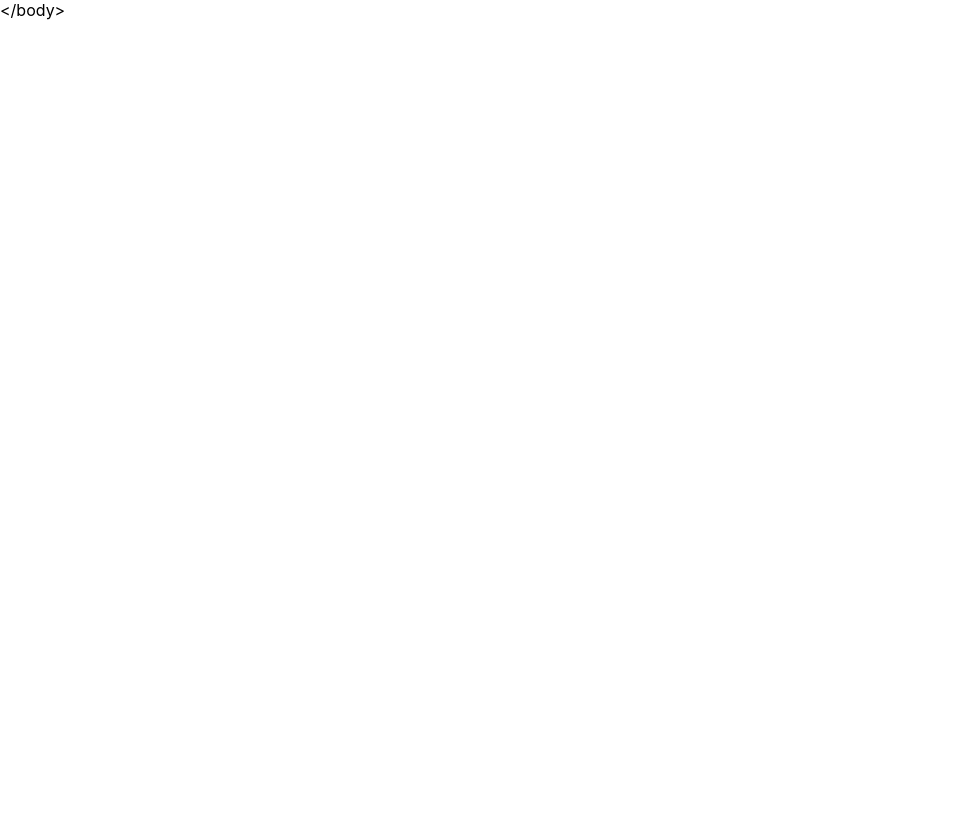
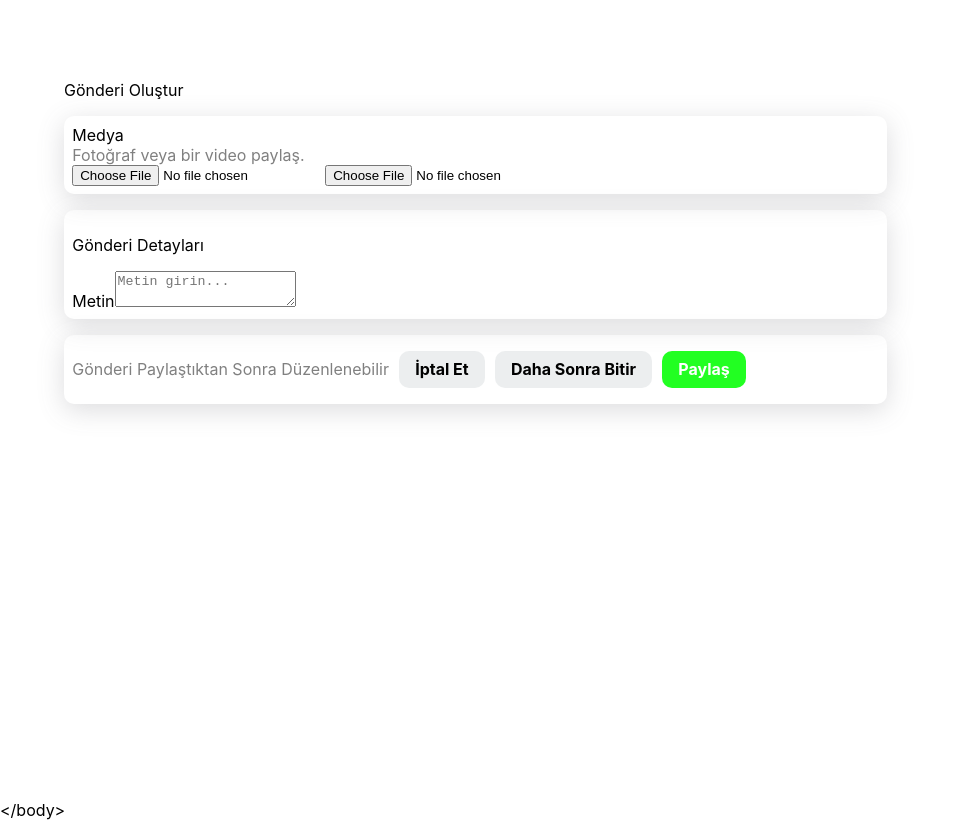
Before and after one commit to MuhammedIkbalAKGUNDOGDU/imece-test-website, a React (Vite) app in the folder imece/: page /gonderi-olustur in a window 1280 px wide. Before the commit this address had no page. Shown: the whole page, without its empty margins (0-954 px from the left). Built offline with nearby package versions, Linux system fonts and the light colour scheme.

Commit message:
gonderi oluşturma progress

```diff
--- a/imece/src/main.jsx
+++ b/imece/src/main.jsx
@@ -16,6 +16,7 @@ import AddUrun from "./pages/seller/urunEkle1";
 import AddUrun2 from "./pages/seller/urunEkle2";
 import AddUrun3 from "./pages/seller/urunEkle3";
 import AddUrun4 from "./pages/seller/urunEkle4";
+import GonderiOlustur from "./pages/seller/gonderiOlustur";
 ReactDOM.createRoot(document.getElementById("root")).render(
   <BrowserRouter>
     <Routes>
@@ -33,6 +34,7 @@ ReactDOM.createRoot(document.getElementById("root")).render(
       <Route path="/Urun-Ekle-2" element={<AddUrun2 />}></Route>
       <Route path="/Urun-Ekle-3" element={<AddUrun3 />}></Route>
       <Route path="/Urun-Ekle-4" element={<AddUrun4 />}></Route>
+      <Route path="/gonderi-olustur" element={<GonderiOlustur />}></Route>
     </Routes>
   </BrowserRouter>
 );
--- /dev/null
+++ b/imece/src/pages/seller/gonderiOlustur.jsx
@@ -0,0 +1,43 @@
+import React from "react";
+import "../../styles/seller/gonderiolustur.css";
+const gonderiOlustur = () => {
+  return (
+    <div className="gonderiolusturma-container">
+      <div className="gonderiolusturma-left">
+        <div>
+          <p>Gönderi Oluştur</p>
+        </div>
+        <div className="gonderiolustur-cont1">
+          <p className="notmargin">Medya</p>
+          <p className="notmargin gray">Fotoğraf veya bir video paylaş.</p>
+          <div className="gonderiolustur-cont1-2">
+            <div className="gonderiolustur-cont1-2-3">
+              {" "}
+              <input type="file" accept="image/*" />
+            </div>
+            <div className="gonderiolustur-cont1-2-3">
+              {" "}
+              <input type="file" accept="video/*" />
+            </div>
+          </div>
+        </div>
+
+        <div className="gonderiolustur-cont2">
+          <p>Gönderi Detayları</p>
+          <label>Metin</label>
+          <textarea placeholder="Metin girin..." />
+        </div>
+
+        <div className="gonderiolustur-cont3">
+          <p>Gönderi Paylaştıktan Sonra Düzenlenebilir</p>
+          <div className="gonderiolustur-cont3-1">İptal Et</div>
+          <div className="gonderiolustur-cont3-1">Daha Sonra Bitir</div>
+          <div className="gonderiolustur-cont3-2">Paylaş</div>
+        </div>
+      </div>
+      <div className="gonderiolusturma-rigth"></div>
+    </div>
+  );
+};
+
+export default gonderiOlustur;
--- /dev/null
+++ b/imece/src/styles/seller/gonderiolustur.css
@@ -0,0 +1,51 @@
+.gonderiolusturma-container {
+  display: grid;
+  grid-template-columns: 2.5fr 1fr;
+  padding: 5%;
+  height: 100vh;
+  box-sizing: border-box;
+}
+.gonderiolustur-cont1 {
+  box-shadow: 0 6px 27px #64646f3a;
+  border-radius: 10px;
+  padding: 1%;
+  margin-top: 2%;
+}
+.gonderiolustur-cont2 {
+  box-shadow: 0 6px 27px #64646f3a;
+  border-radius: 10px;
+  padding: 1%;
+  margin-top: 2%;
+}
+.gonderiolustur-cont3 {
+  box-shadow: 0 6px 27px #64646f3a;
+  border-radius: 10px;
+  padding: 1%;
+  display: flex;
+  gap: 10px;
+  align-items: center;
+  margin-top: 2%;
+  p {
+    color: gray;
+  }
+}
+.gonderiolustur-cont1-2 {
+  display: flex;
+}
+.gonderiolustur-cont1-2-3 {
+  display: flex;
+  flex-direction: column;
+}
+.gonderiolustur-cont3-1,
+.gonderiolustur-cont3-2 {
+  border-radius: 10px;
+  background-color: #959da52d;
+  padding: 1%;
+  padding-left: 2%;
+  padding-right: 2%;
+  font-weight: bold;
+}
+.gonderiolustur-cont3-2 {
+  background-color: var(--primary-color);
+  color: white;
+}
```
